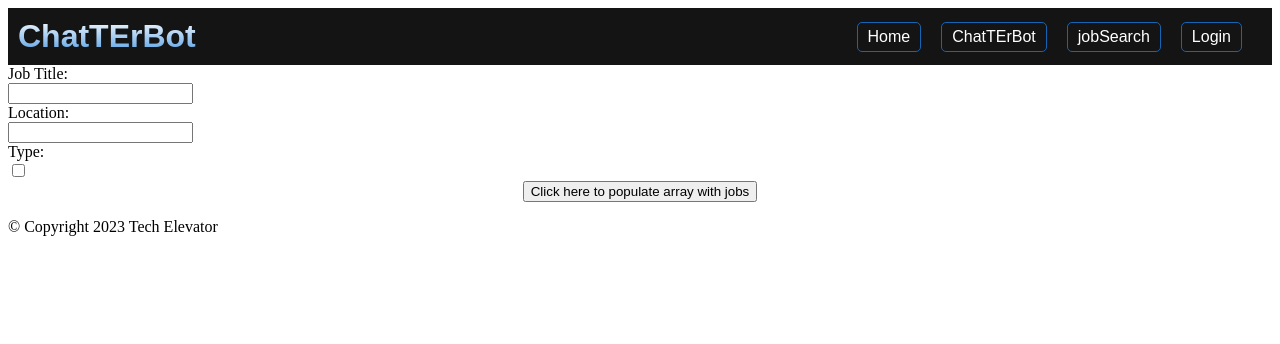
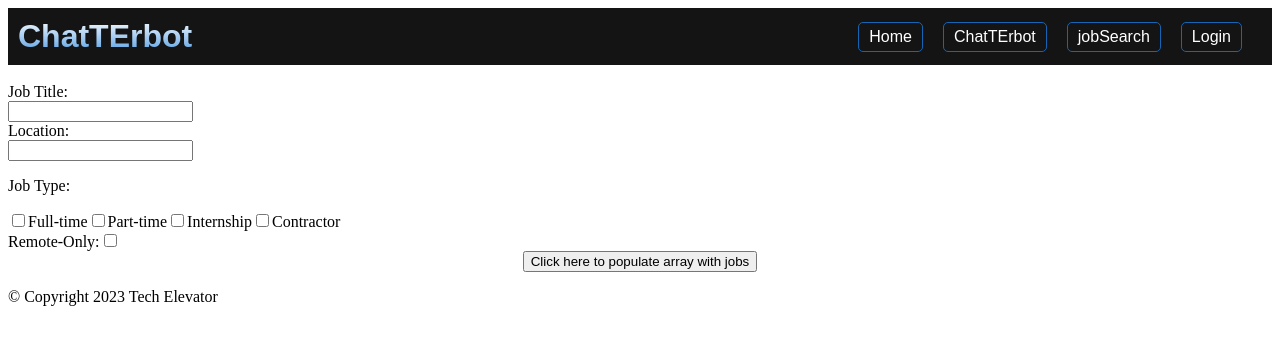
Before and after one commit to taypeoples/ChatTErbot, a Vue app in the folder vue/: page /jobSearch in a window 1280 px wide. Shown: the top 344 px of the page. Built offline with nearby package versions, Linux system fonts and the light colour scheme.

Commit message:
committing work on job filter

```diff
--- a/vue/src/components/JobSearch.vue
+++ b/vue/src/components/JobSearch.vue
@@ -1,60 +1,123 @@
 <template>
   <div>
     <form>
-        <label for="jtitle">Job Title:</label><br>
-        <input type="text" id="jtitle" name="jtitle"><br>
-        <label for="location">Location:</label><br>
-        <input type="text" id="location" name="location"><br>
-        <label for="jtype">Type:</label><br>
-        <input type="checkbox" id="jtype" name="jtype"><br>
+      <br />
+      <label for="jtitle">Job Title:</label><br />
+      <input v-model="jobTitle" type="text" id="jtitle" name="jtitle" /><br />
+      <label for="location">Location:</label><br />
+      <input
+        v-model="location"
+        type="text"
+        id="location"
+        name="location"
+      /><br />
+      <p>Job Type:</p>
+      <input
+        v-model="jobType"
+        type="checkbox"
+        id="ftime"
+        name="ftime"
+        value="Full-time"
+      />
+      <label for="ftime">Full-time</label>
+      <input
+        v-model="jobType"
+        type="checkbox"
+        id="ptime"
+        name="ptime"
+        value="Part-time"
+      />
+      <label for="ptime">Part-time</label>
+      <input
+        v-model="jobType"
+        type="checkbox"
+        id="internship"
+        name="internship"
+        value="Internship"
+      />
+      <label for="internship">Internship</label>
+      <input
+        v-model="jobType"
+        type="checkbox"
+        id="contract"
+        name="contract"
+        value="Contractor"
+      />
+      <label for="contract">Contractor</label>
+      <br>
+
+      <label for="remote">Remote-Only:</label>
+      <input v-model="remote" type="checkbox" id="remote" />
+      <br />
+
 
 
     </form>
     <div class="job-cards">
+      <button v-on:click="populateJobsArray">
+        Click here to populate array with jobs
+      </button>
+      <br />
       <div v-for="job in jobs" v-bind:key="job.id" class="job-card">
         <div class="card-header">{{ job.employer_name }}</div>
         <div class="card-body">
           <h5 class="card-title">{{ job.job_title }}</h5>
           <p class="card-text">{{ job.job_description }}</p>
-          <a v-bind:href="job.job_apply_link" class="btn btn-primary">Apply</a>
+          <a
+            v-bind:href="job.job_apply_link"
+            target="_blank"
+            class="btn btn-primary"
+            >Apply</a
+          >
         </div>
         <div class="card-footer text-muted">{{ job.job_location }}</div>
       </div>
-      <button v-on:click="populateJobsArray">Click here to populate array with jobs</button>
     </div>
   </div>
 </template>
 
 <script>
-import JobService from '../services/JobService.js'
+import JobService from "../services/JobService.js";
 export default {
-
-data () {
+  data() {
     return {
       jobs: [],
-        jobTitle: "junior software developer",
-        state: "Ohio"
-    }
+      jobTitle: "",
+      location: "",
+      jobType: [],
+      remote: false,
+    };
   },
 
   created() {
     // turned this off because we only get so many calls per month, can turn back on if we decide to go this way with design implemented button instead.
     //Can also create second account if we hit too many calls lol
     /* this.populateJobsArray(); */
-
   },
 
   methods: {
-    populateJobsArray(){
-        JobService.getJobs(this.jobTitle, this.state).then((response) => {
-         this.jobs = (response.data.data);
-        })
+    populateJobsArray() {
+      JobService.getJobs(
+        this.jobTitle,
+        this.location,
+        this.jobType,
+        this.remote
+      ).then((response) => {
+        this.jobs = response.data.data;
+      });
+    },
+    sortBybullets(string){
+        let array = string.split(" ");
+        array.forEach(element => {
+          if(element == "U+2022"){
+            element = "\n" + element;
           }
-
+          string = element + " ";
+        });
+        return string;
       }
-
-
-}
+  },
+};
 </script>
 
 <style scoped>
--- a/vue/src/components/TheHeader.vue
+++ b/vue/src/components/TheHeader.vue
@@ -1,10 +1,10 @@
 <template>
   <nav>
     <div class="nav-container">
-      <h1>ChatTErBot</h1>
+      <h1>ChatTErbot</h1>
       <div class="router-links">
         <router-link v-bind:to="{ name: 'home' }">Home</router-link>
-        <router-link v-bind:to="{ name: 'chatBot' }">ChatTErBot</router-link>
+        <router-link v-bind:to="{ name: 'chatBot' }">ChatTErbot</router-link>
         <router-link v-bind:to="{ name: 'jobSearch' }">jobSearch</router-link>
         <router-link v-bind:to="{ name: 'login' }" v-if="$store.state.token == ''">Login</router-link>
         <router-link v-bind:to="{ name: 'logout' }" v-if="$store.state.token != ''">Logout</router-link>
--- a/vue/src/services/JobService.js
+++ b/vue/src/services/JobService.js
@@ -14,14 +14,17 @@ export default {
 
   // key for secondary account when we want to test:
   // 1b4f580bcdmshdfcfba45a52a733p157bcfjsn6f674d11d064
-  getJobs(jobTitle, state) {
+
+  //tay
+  //7a240f4c7cmshd10db6ca82c9943p17f33bjsn032803b9b5bd
+  getJobs(jobTitle, location, jobType, remote) {
 
     const options = {
       method: 'GET',
       url: 'https://jsearch.p.rapidapi.com/search',
-      params: { query: `${jobTitle} in ${state}, USA`, page: '1', num_pages: '1' },
+      params: { query: `${jobTitle} in ${location}`, employment_types: jobType, remote_jobs_only: remote, page: '1', num_pages: '1', job_requirements: 'under_3_years_experience, no_experience' },
       headers: {
-        'X-RapidAPI-Key': '1b4f580bcdmshdfcfba45a52a733p157bcfjsn6f674d11d064',
+        'X-RapidAPI-Key': '7a240f4c7cmshd10db6ca82c9943p17f33bjsn032803b9b5bd',
         'X-RapidAPI-Host': 'jsearch.p.rapidapi.com'
       }
     };
--- a/vue/src/views/Home.vue
+++ b/vue/src/views/Home.vue
@@ -1,6 +1,6 @@
 <template>
   <div class="home jobSearch">
-    <h1>ChatTEr Bot</h1>
+    <h1>ChatTErbot</h1>
     <div class="cards-container">
       <div class="floating-card">
         <p>Click Here To Access The Chatbot</p>
```
Lines whose indentation alone changed are shown as unchanged.
